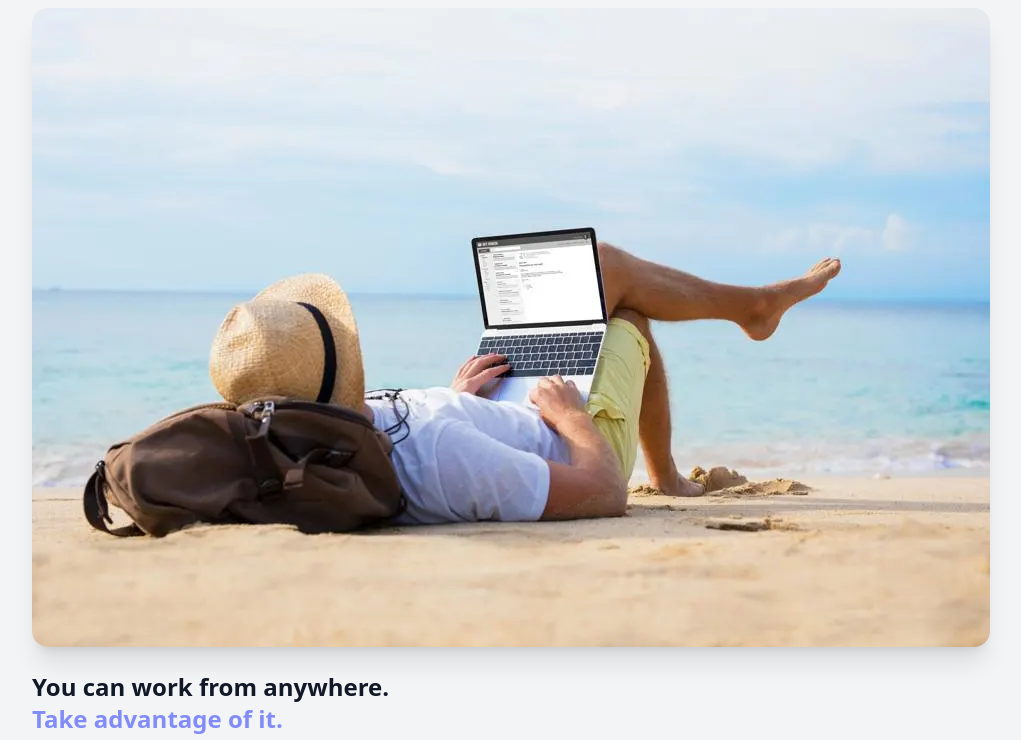
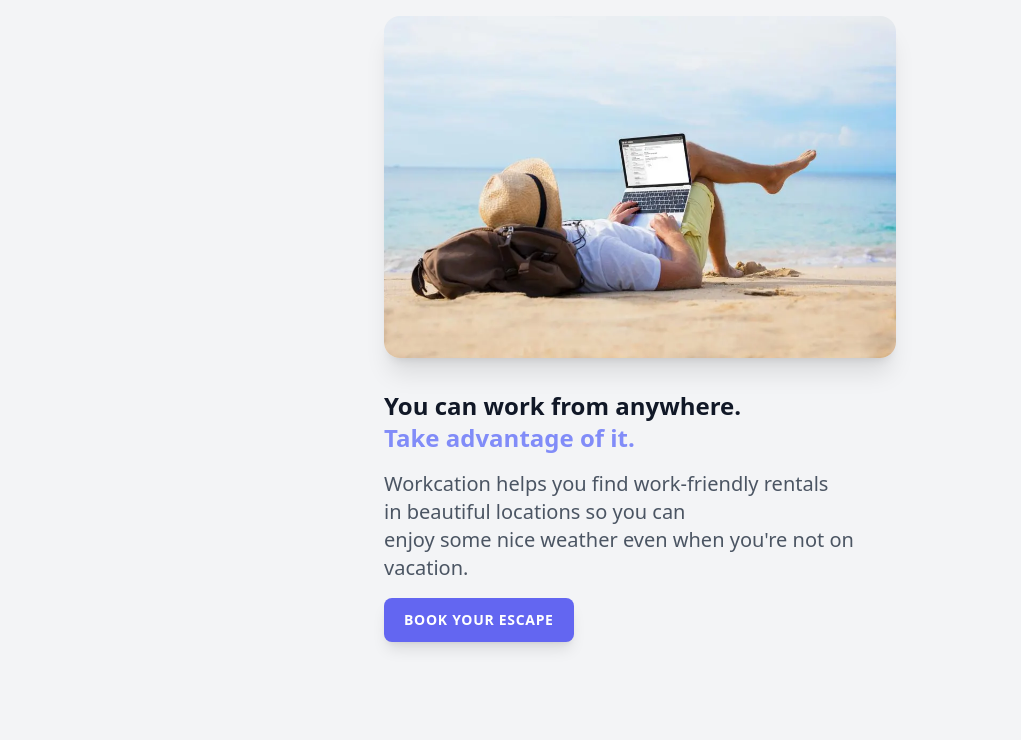
Before and after one commit to AntoineMHB/Codewars_with_JS, a website built with Vite: page index.html in a window 1280 px wide. Shown: the part 144-884 px from the top of the page, without its empty margins (0-1021 px from the left). After the commit the page ends 834 px from the top, so only its background shows below. Built offline with nearby package versions, Linux system fonts and the light colour scheme.

```diff
--- a/index.html
+++ b/index.html
@@ -5,22 +5,22 @@
     <title>Document</title>
     <link rel="stylesheet" href="/css/tailwind.css">
 </head>
-<body class="bg-gray-100">
-    <div class="px-8 py-12">
+<body class="bg-gray-100 ">
+    <div class="px-8 py-12 max-w-md mx-auto sm:max-w-xl">
         <img class="h-20" src="/img/logo.svg" alt="Workcation" />
-        <img class="mt-6 rounded-2xl shadow-xl" src="/img/workvac.webp" alt="Man working on the beach">
-        <h1 class="mt-6 text-2xl font-bold text-gray-900">
+        <img class="mt-6 rounded-2xl shadow-xl sm:mt-8" src="/img/workvac.webp" alt="Man working on the beach">
+        <h1 class="mt-6 text-2xl font-bold text-gray-900 sm:mt-8">
             You can work from anywhere. <br>
             <span class="text-indigo-400">Take advantage of it. </span>
         </h1>
-        <p class="mt-2 text-gray-600">
+        <p class="mt-2 text-gray-600 sm:mt-4 sm:text-xl">
             Workcation helps you find work-friendly rentals <br> in beautiful locations so you can <br>
             enjoy some nice weather even when you're not on <br>
             vacation.
         </p>
         <div class="mt-4">
            <a class="inline-block px-5 py-3 rounded-lg shadow-lg bg-indigo-500 text-white
-           uppercase tracking-wider">Book your escape</a>
+           uppercase tracking-wider font-semibold text-sm">Book your escape</a>
         </div>
     </div>
 </body>
```
Also changed, not shown: perfect_power.js (added, +8 -0 lines).
